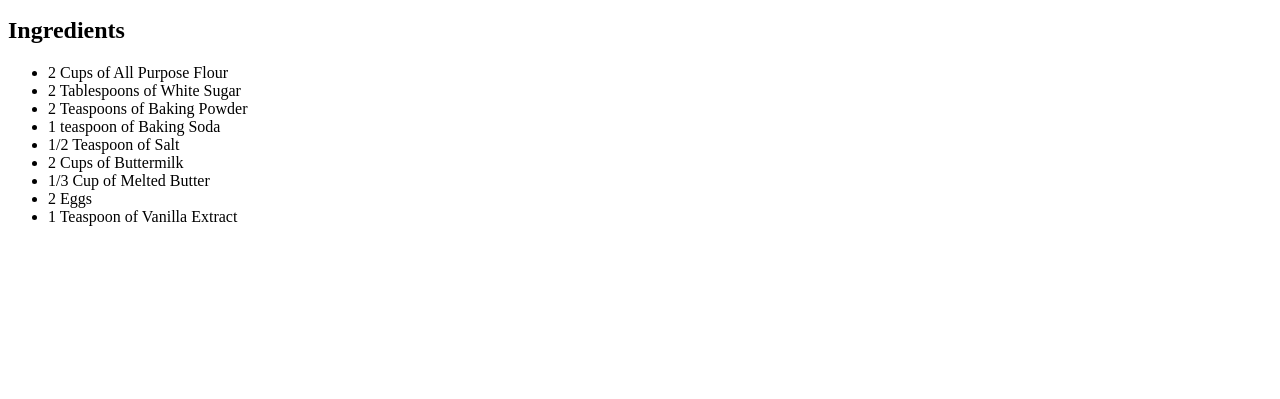
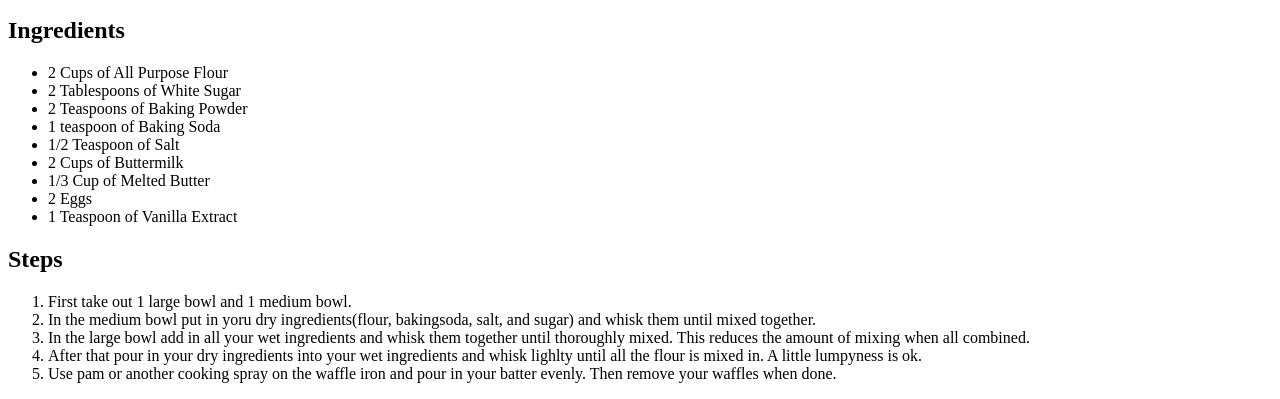
Before and after one commit to RiseOfmrL/odin-recipes, a plain HTML site: page recipes/buttermilk_waffles.html in a window 1280 px wide. Shown: the part 578-977 px from the top of the page. Before the commit the page ends 820 px from the top, so only its background shows below. Drawn offline with Linux system fonts and the light colour scheme.

Commit message:
Add waffle steps and finish waffle

```diff
--- a/recipes/buttermilk_waffles.html
+++ b/recipes/buttermilk_waffles.html
@@ -37,6 +37,16 @@
 
 
 </ul>
+<h2>Steps</h2>
+<ol>
+    <li> First take out 1 large bowl and 1 medium bowl.</li>
+    <li> In the medium bowl put in yoru dry ingredients(flour, bakingsoda, salt, and sugar) and whisk them until mixed together.</li>
+    <li> In the large bowl add in all your wet ingredients and whisk them together until thoroughly mixed. This reduces the amount of mixing when all combined.</li>
+    <li>After that pour in your dry ingredients into your wet ingredients and whisk lighlty until all the flour is mixed in. A little lumpyness is ok.</li>
+    <li> Use pam or another cooking spray on the waffle iron and pour in your batter evenly. Then remove your waffles when done.</li>
+
+
+</ol>
 
 </body>
 
```
